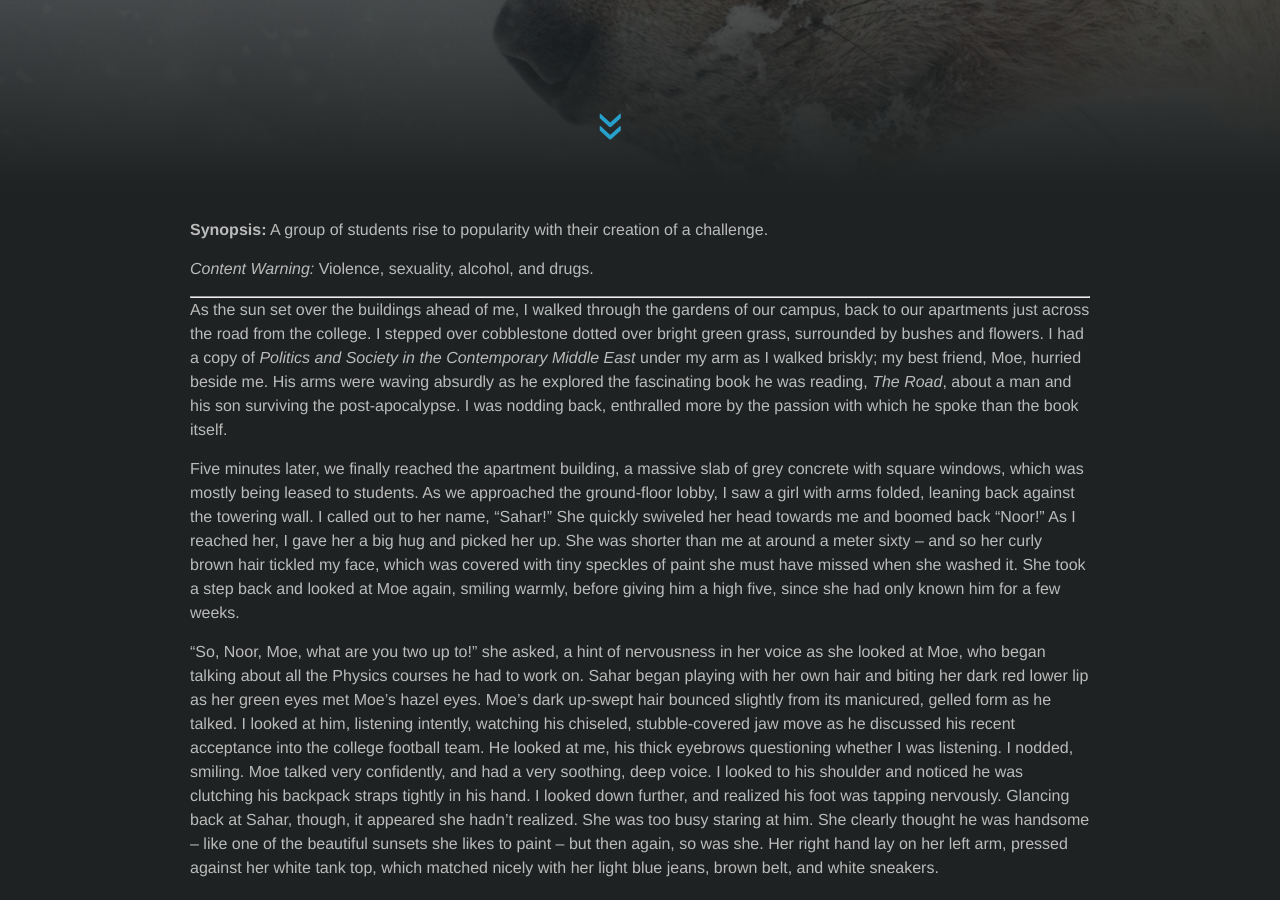
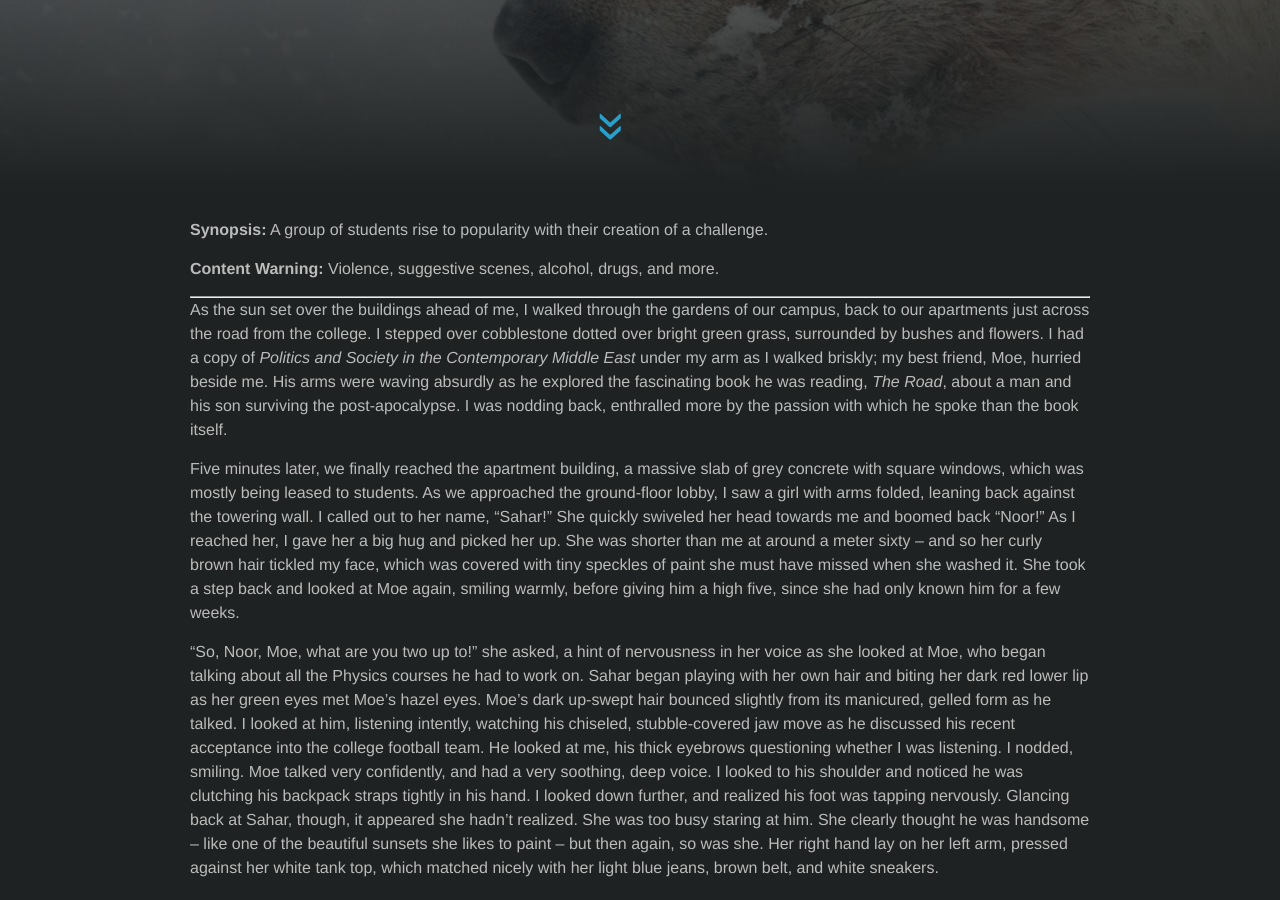
Before and after one commit to KarimIO/KarimIO.github.io, a Jekyll site: the page built from _posts/2019-08-02-greywolf.markdown, in a window 1280 px wide and 900 px high, scrolled down 712 px. Built offline with Jekyll 4.4.1, drawn with Linux system fonts in a browser that asks for light colours; comment, search, counter and statistics services are not loaded.

Commit message:
Content warning fix + making things bold

```diff
--- a/_posts/2018-07-16-the-leap.markdown
+++ b/_posts/2018-07-16-the-leap.markdown
@@ -13,8 +13,6 @@ categories: stories
 **Author’s Note:** This short story was based off a challenge to write a short story about a man who is bored - by showing and not telling, where I can’t use the words tired or bored, or any of their synonyms. Special thanks to Amina Abdel Halim for editing this piece.
 
 ---
-
-# The Leap
 
 Click clack. The sounds of fingers hitting keys. Tick tock. The noise of gears
 twisting and churning at the center of a nearby clock. Bla bla. The utterances
--- a/_posts/2019-07-05-detached.markdown
+++ b/_posts/2019-07-05-detached.markdown
@@ -10,7 +10,7 @@ categories: stories
 
 **Synopsis:** A student battles with her social anxiety.
 
-*Content Warning:* Depression and Anxiety
+**Content Warning:** Depression and Anxiety
 
 ---
 
@@ -66,7 +66,7 @@ I close my eyes and sigh. “Thank you,” I reply softly, “It’s going to be
 
 ---
 
-*Author's note:* Lots of thanks to the wonderful Amina Abdel-Halim for editing this story, originally published in the AUC Times.
+**Author's note:** Lots of thanks to the wonderful Amina Abdel-Halim for editing this story, originally published in the AUC Times.
 
 ---
 
--- a/_posts/2019-08-02-greywolf.markdown
+++ b/_posts/2019-08-02-greywolf.markdown
@@ -10,7 +10,7 @@ categories: stories
 
 **Synopsis:** A group of students rise to popularity with their creation of a challenge.
 
-*Content Warning:* Violence, sexuality, alcohol, and drugs.
+**Content Warning:** Violence, suggestive scenes, alcohol, drugs, and more.
 
 ---
 
@@ -407,7 +407,7 @@ in his own blood. “I am the Grey Wolf.”
 
 ---
 
-*Author's note:* Special thanks to Dr. Gretchen McCullough, Tamima, and Mariam from my Fiction Writing class who helped me with the original version, and Sara Shalaby who helped me with the final version.
+**Author's note:** Special thanks to Dr. Gretchen McCullough, Tamima, and Mariam from my Fiction Writing class who helped me with the original version, and Sara Shalaby who helped me with the final version.
 
 ---
 
--- a/_posts/2019-12-12-the-crimson-rose.markdown
+++ b/_posts/2019-12-12-the-crimson-rose.markdown
@@ -10,7 +10,7 @@ categories: stories
 
 **Synopsis:** A woman stands in her apartment anxiously, nervous of what's to come.
 
-*Content Warning:* Domestic Abuse
+**Content Warning:** Domestic Abuse
 
 ---
 
@@ -72,8 +72,7 @@ Dina let out a sigh. She began shaking uncontrollably, knowing this was just the
 
 ---
 
-*Author's note:*
-I wrote this story to talk about domestic abuse, a huge problem not only in Egypt but all over the world. I wanted to write specifically about domestic abuse when you love your partner though. This happens constantly and is extremely dangerous because victims tend to rationalize their abusers' violence. If you or anyone you know is in a potentially violent relationship please seek help.
+**Author's note:** I wrote this story to talk about domestic abuse, a huge problem not only in Egypt but all over the world. I wanted to write specifically about domestic abuse when you love your partner though. This happens constantly and is extremely dangerous because victims tend to rationalize their abusers' violence. If you or anyone you know is in a potentially violent relationship please seek help.
 
 I tried to ask many women for their perspectives on the story before I published it to avoid portraying the situation incorrectly or potentially hurting someone. Thank you to everyone who reviewed it, especially to Raneem Mangoud and Laila El Refaie, who gave a lot editorial advice.
 
```
